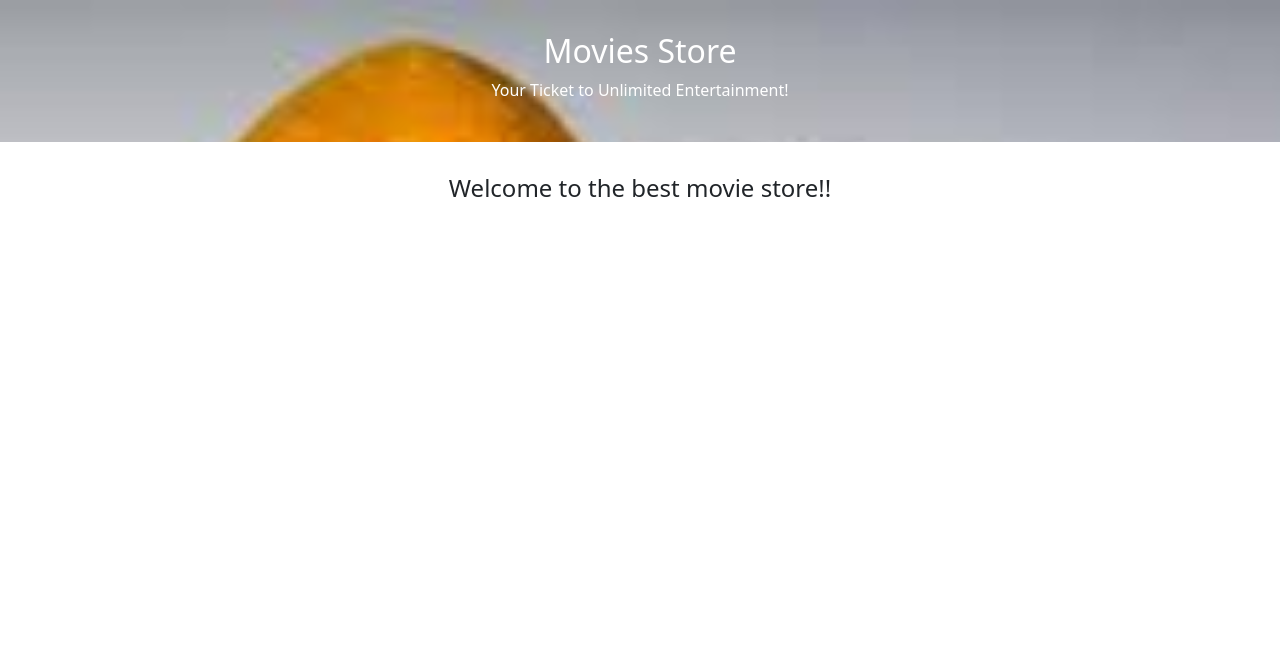
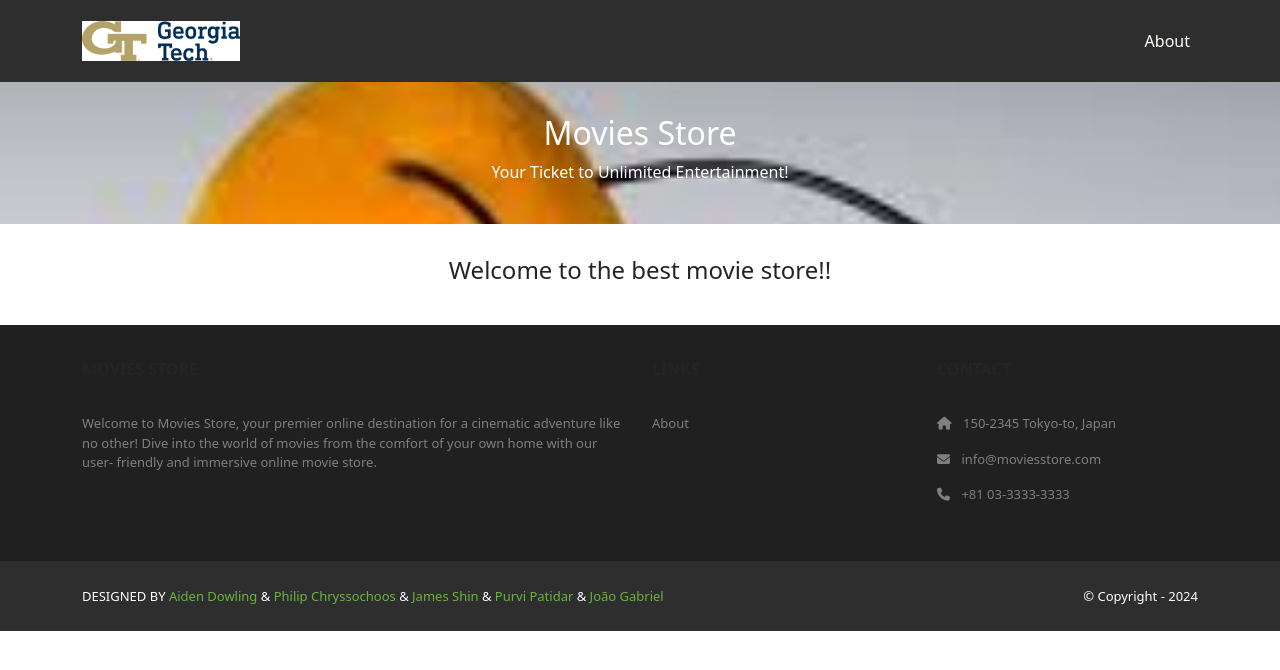
Before and after one commit to aidendowling/GTMoviesApp, a Django app: page / in a window 1280 px wide. Shown: the top 670 px of the page. Run offline with Django 5.2, Linux system fonts and the light colour scheme; some libraries are stand-ins or nearby versions; some web fonts are replaced.

Commit message:
Added header and footer section, with functional links that appears on each page. Error with the footer background, will fix later.

```diff
--- a/GTMoviesApp/static/css/style.css
+++ b/GTMoviesApp/static/css/style.css
@@ -3,3 +3,32 @@
     fixed;
   background-size: 100% auto;
 }
+.navbar a.nav-link {
+  color: #FFFEF6 !important;
+}
+.bg-dark {
+  background-color: #2E2E2E !important;
+}
+.ms-footer {
+  background-color: #202020;
+
+}
+.ms-footer p {
+  color: #7F7F7F;
+  font-size: 13px;
+}
+.ms-footer a:hover {
+  color: #6ab43e;
+  text-decoration: none;
+}
+.ms-footer-bottom span{
+  font-size: 13px;
+  line-height: 38px;
+}
+.ms-footer-bottom a {
+  color: #6ab43e;
+  text-decoration: none;
+}
+.ms-footer-bottom a:hover {
+  color: #fff;
+}
--- a/GTMoviesApp/templates/base.html
+++ b/GTMoviesApp/templates/base.html
@@ -22,12 +22,101 @@
   </head>
   <body>
     <!-- Header -->
+     <nav class="p-3 navbar navbar-dark bg-dark
+         navbar-expand-lg">
+      <div class="container">
+        <a class="navbar-brand"
+           href="{% url 'home.index' %}">
+          <img src="{% static 'img/logo.png' %}" alt="logo"
+               height="40" />
+        </a>
+        <button class="navbar-toggler" type="button"
+                data-bs-toggle="collapse"
+                data-bs-target="#navbarNavAltMarkup"
+                aria-controls="navbarNavAltMarkup"
+                aria-expanded="false"
+                aria-label="Toggle navigation">
+          <span class="navbar-toggler-icon"></span>
+        </button>
+        <div class="collapse navbar-collapse"
+             id="navbarNavAltMarkup">
+          <div class="navbar-nav ms-auto navbar-ml">
+            <a class="nav-link"
+               href="{% url 'home.about' %}">About</a>
+          </div>
+        </div>
+      </div>
+    </nav>
     <!-- Header -->
     <div>
       {% block content %}
       {% endblock content %}
     </div>
     <!-- Footer -->
+    <section class="p-3 ms-footer d-none d-md-block">
+ <div class="container">
+   <div class="row mt-3">
+     <div class="col-md-6 col-lg-6 col-xl-6
+          mx-auto mb-4">
+       <b>MOVIES STORE</b>
+       <hr />
+       <p>
+         Welcome to Movies Store, your premier online
+         destination for a cinematic adventure like no
+         other! Dive into the world of movies from the
+         comfort of your own home with our user-
+         friendly and immersive online movie store.
+       </p>
+     </div>
+     <div class="col-md-3 col-lg-3 col-xl-3
+          mx-auto mb-4">
+       <b>LINKS</b>
+       <hr />
+       <p><a class="nav-link"
+         href="{% url 'home.about' %}">
+         About
+       </a></p>
+     </div>
+     <div class="col-md-3 col-lg-3 col-xl-3 mx-auto
+          mb-4">
+       <b>CONTACT</b>
+       <hr />
+       <p><i class="fas fa-home me-2"></i>
+         150-2345 Tokyo-to, Japan
+       </p>
+       <p><i class="fas fa-envelope me-2"></i>
+         info@moviesstore.com
+       </p>
+       <p><i class="fas fa-phone me-2"></i>
+         +81 03-3333-3333
+       </p>
+     </div>
+   </div>
+ </div>
+</section>
+<section class="p-3 ms-footer-bottom bg-dark">
+ <div class="container d-flex
+      justify-content-between">
+   <div class="me-5 text-white">
+     <span>DESIGNED BY
+       <a href="https://www.linkedin.com/in/aiden-dowling/"
+       target="_blank">Aiden Dowling</a> &
+       <a href="https://www.x.com/greglim81"
+       target="_blank">Philip Chryssochoos</a> &
+         <a href="https://www.x.com/greglim81"
+       target="_blank">James Shin</a> &
+         <a href="https://www.x.com/greglim81"
+       target="_blank">Purvi Patidar</a> &
+         <a href="https://www.x.com/greglim81"
+       target="_blank">João Gabriel</a>
+     </span>
+   </div>
+   <div class="text-white">
+     <span>© Copyright - 2024</span>
+   </div>
+ </div>
+</section>
+
     <!-- Footer -->
   </body>
 </html>
--- a/home/views.py
+++ b/home/views.py
@@ -5,4 +5,8 @@ def index(request):
     return render(request, 'home/index.html', {
         'template_data': template_data})
 def about(request):
-    return render(request, 'home/about.html')
+    template_data = {}
+    template_data['title'] = 'About'
+    return render(request,
+                  'home/about.html',
+                  {'template_data': template_data})
```
Also changed, not shown: GTMoviesApp/static/img/logo.png (added).
